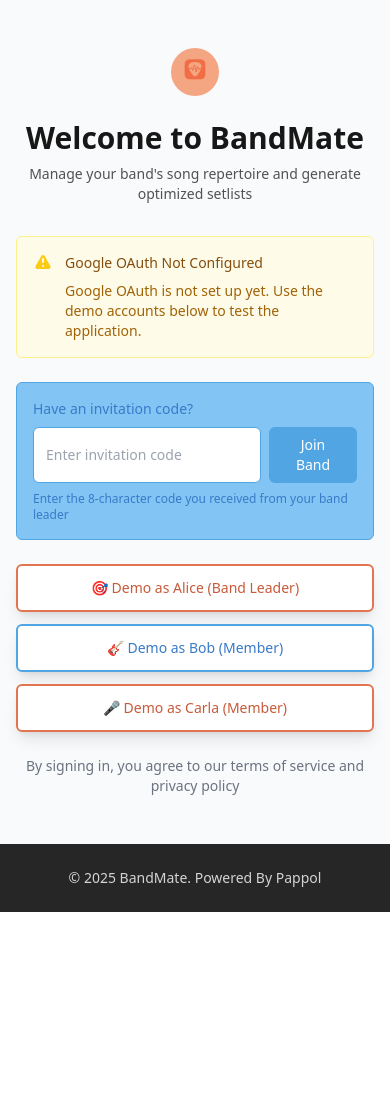
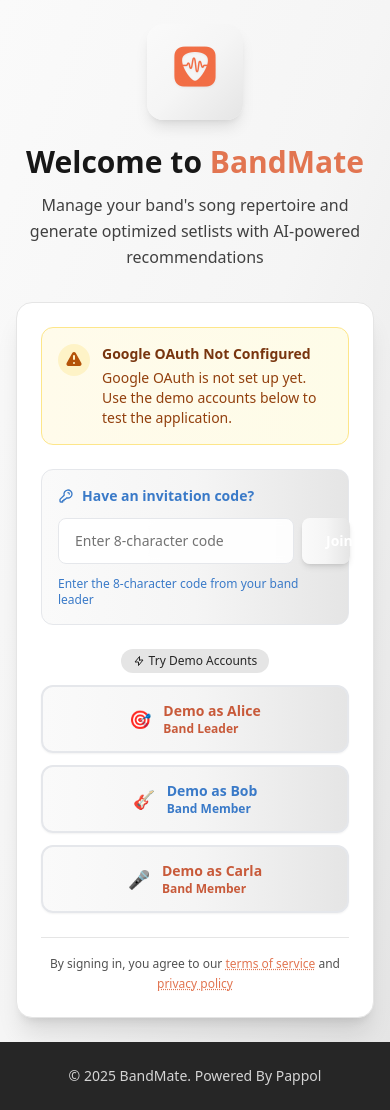
Before and after one commit to Pappol/BandMate, a Flask app: page /login in a window 390 px wide. Shown: the part 64-1174 px from the top of the page. Before the commit the page ends 976 px from the top, so only its background shows below. Run offline with Flask 3, Linux system fonts and the light colour scheme; some libraries are stand-ins or nearby versions.

Commit message:
Revamp login and wishlist templates for improved UI and user experience. Update login page with enhanced logo display, typography, and interactive elements. Refine wishlist layout by adjusting vote count styling for better visual clarity. Implement responsive design adjustments and interactive animations for a more engaging user interface.

```diff
--- a/app/main/templates/login.html
+++ b/app/main/templates/login.html
@@ -3,27 +3,32 @@
 {% block title %}Login - BandMate{% endblock %}
 
 {% block content %}
-<div class="min-h-screen flex items-center justify-center bg-gray-50 py-12 px-4 sm:px-6 lg:px-8">
+<div class="min-h-screen flex items-center justify-center bg-gradient-to-br from-neutral-50 via-neutral-100 to-neutral-200 py-6 px-4 sm:px-6 lg:px-8">
     <div class="max-w-md w-full space-y-8">
-        <div>
-            <div class="mx-auto h-12 w-12 flex items-center justify-center rounded-full bg-primary-light">
-                <img src="{{ url_for('static', filename='BandMateLogo.png') }}" alt="BandMate Logo" class="h-8 w-8">
+        <!-- Logo and Header Section -->
+        <div class="text-center">
+            <!-- Larger Logo Container -->
+            <div class="mx-auto h-24 w-24 flex items-center justify-center rounded-2xl bg-gradient-to-br from-primary to-primary-dark shadow-lg mb-6">
+                <img src="{{ url_for('static', filename='BandMateLogo.png') }}" alt="BandMate Logo" class="h-16 w-16 drop-shadow-sm">
             </div>
-            <h2 class="mt-6 text-center text-3xl font-extrabold text-neutral-900">
-                Welcome to BandMate
-            </h2>
-            <p class="mt-2 text-center text-sm text-neutral-600">
-                Manage your band's song repertoire and generate optimized setlists
+
+            <!-- Enhanced Typography -->
+            <h1 class="text-3xl sm:text-4xl font-bold text-neutral-900 mb-3">
+                Welcome to <span class="text-primary">BandMate</span>
+            </h1>
+            <p class="text-base sm:text-lg text-neutral-700 leading-relaxed max-w-sm mx-auto">
+                Manage your band's song repertoire and generate optimized setlists with AI-powered recommendations
             </p>
         </div>
 
-        <div class="mt-8 space-y-6">
-            <!-- Google OAuth Button - Only show if configured -->
+        <!-- Main Content Container -->
+        <div class="bg-white rounded-2xl shadow-xl border border-neutral-200 p-6 sm:p-8 space-y-6">
+            <!-- Google OAuth Button -->
             {% if config.GOOGLE_OAUTH_CLIENT_ID and config.GOOGLE_OAUTH_CLIENT_ID != 'your-google-client-id.apps.googleusercontent.com' %}
             <div>
                 <a href="{{ url_for('google.login') }}"
-                   class="group relative w-full flex justify-center py-3 px-4 border border-transparent text-sm font-medium rounded-md text-white bg-primary hover:bg-primary-hover focus:outline-none focus:ring-2 focus:ring-offset-2 focus:ring-primary transition-colors duration-200">
-                    <svg class="w-5 h-5 mr-2" viewBox="0 0 24 24">
+                   class="group relative w-full flex justify-center items-center py-3.5 px-6 border border-transparent text-base font-semibold rounded-xl text-neutral-900 bg-gradient-to-r from-primary to-primary-dark hover:from-primary-dark hover:to-primary focus:outline-none focus:ring-4 focus:ring-primary/20 focus:ring-offset-2 transition-all duration-300 transform hover:scale-[1.02] shadow-lg hover:shadow-xl">
+                    <svg class="w-6 h-6 mr-3" viewBox="0 0 24 24">
                         <path fill="currentColor" d="M22.56 12.25c0-.78-.07-1.53-.2-2.25H12v4.26h5.92c-.26 1.37-1.04 2.53-2.21 3.31v2.77h3.57c2.08-1.92 3.28-4.74 3.28-8.09z"/>
                         <path fill="currentColor" d="M12 23c2.97 0 5.46-.98 7.28-2.66l-3.57-2.77c-.98.66-2.23 1.06-3.71 1.06-2.86 0-5.29-1.93-6.16-4.53H2.18v2.84C3.99 20.53 7.7 23 12 23z"/>
                         <path fill="currentColor" d="M5.84 14.09c-.22-.66-.35-1.36-.35-2.09s.13-1.43.35-2.09V7.07H2.18C1.43 8.55 1 10.22 1 12s.43 3.45 1.18 4.93l2.85-2.22.81-.62z"/>
@@ -33,17 +38,19 @@
                 </a>
             </div>
             {% else %}
-            <!-- OAuth Not Configured Message -->
-            <div class="bg-yellow-50 border border-yellow-200 rounded-md p-4">
-                <div class="flex">
+            <!-- Enhanced OAuth Not Configured Message -->
+            <div class="bg-gradient-to-r from-amber-50 to-yellow-50 border border-amber-200 rounded-xl p-4">
+                <div class="flex items-start">
                     <div class="flex-shrink-0">
-                        <svg class="h-5 w-5 text-yellow-400" viewBox="0 0 20 20" fill="currentColor">
+                        <div class="w-8 h-8 bg-amber-100 rounded-full flex items-center justify-center">
+                            <svg class="h-5 w-5 text-amber-700" viewBox="0 0 20 20" fill="currentColor">
                                 <path fill-rule="evenodd" d="M8.257 3.099c.765-1.36 2.722-1.36 3.486 0l5.58 9.92c.75 1.334-.213 2.98-1.742 2.98H4.42c-1.53 0-2.493-1.646-1.743-2.98l5.58-9.92zM11 13a1 1 0 11-2 0 1 1 0 012 0zm-1-8a1 1 0 00-1 1v3a1 1 0 002 0V6a1 1 0 00-1-1z" clip-rule="evenodd"/>
                             </svg>
                         </div>
+                    </div>
                     <div class="ml-3">
-                        <h3 class="text-sm font-medium text-yellow-800">Google OAuth Not Configured</h3>
-                        <div class="mt-2 text-sm text-yellow-700">
+                        <h3 class="text-sm font-semibold text-amber-900">Google OAuth Not Configured</h3>
+                        <div class="mt-1 text-sm text-amber-800">
                             <p>Google OAuth is not set up yet. Use the demo accounts below to test the application.</p>
                         </div>
                     </div>
@@ -51,41 +58,80 @@
             </div>
             {% endif %}
 
-            <!-- Invitation Code Section -->
-            <div class="bg-complementary-light border border-complementary rounded-md p-4">
-                <h3 class="text-sm font-medium text-complementary-dark mb-2">Have an invitation code?</h3>
-                <form method="GET" action="#" class="flex space-x-2" onsubmit="joinWithCode(event)">
-                    <input type="text" id="invitationCode" name="code" placeholder="Enter invitation code"
-                           class="flex-1 border border-complementary rounded-md px-3 py-2 text-sm focus:outline-none focus:ring-2 focus:ring-complementary focus:border-complementary"
+            <!-- Enhanced Invitation Code Section -->
+            <div class="bg-gradient-to-r from-complementary-light/20 to-complementary/20 border border-complementary/30 rounded-xl p-4">
+                <h3 class="text-sm font-semibold text-complementary-dark mb-3 flex items-center">
+                    <svg class="w-4 h-4 mr-2" fill="none" stroke="currentColor" viewBox="0 0 24 24">
+                        <path stroke-linecap="round" stroke-linejoin="round" stroke-width="2" d="M15 7a2 2 0 012 2m4 0a6 6 0 01-7.743 5.743L11 17H9v2H7v2H4a1 1 0 01-1-1v-2.586a1 1 0 01.293-.707l5.964-5.964A6 6 0 1121 9z"></path>
+                    </svg>
+                    Have an invitation code?
+                </h3>
+                <form method="GET" action="#" class="space-y-3" onsubmit="joinWithCode(event)">
+                    <div class="flex space-x-2">
+                        <input type="text" id="invitationCode" name="code" placeholder="Enter 8-character code"
+                               class="flex-1 border border-complementary/30 rounded-lg px-4 py-3 text-sm focus:outline-none focus:ring-2 focus:ring-complementary/50 focus:border-complementary transition-all duration-200 bg-white/90 backdrop-blur-sm text-neutral-900 placeholder-neutral-500"
                                pattern="[A-Z0-9]{8}" title="8-character invitation code" required>
                         <button type="submit"
-                            class="bg-complementary text-white px-4 py-2 rounded-md text-sm font-medium hover:bg-complementary-dark focus:outline-none focus:ring-2 focus:ring-complementary">
-                        Join Band
+                                class="bg-gradient-to-r from-complementary to-complementary-dark text-white px-6 py-3 rounded-lg text-sm font-semibold hover:from-complementary-dark hover:to-complementary focus:outline-none focus:ring-2 focus:ring-complementary/50 focus:ring-offset-2 transition-all duration-200 transform hover:scale-105 shadow-md hover:shadow-lg">
+                            Join
                         </button>
+                    </div>
+                    <p class="text-xs text-complementary-dark">Enter the 8-character code from your band leader</p>
                 </form>
-                <p class="text-xs text-complementary-dark mt-2">Enter the 8-character code you received from your band leader</p>
             </div>
 
-            <!-- Demo Login Section -->
+            <!-- Enhanced Demo Login Section -->
+            <div class="space-y-3">
+                <div class="text-center">
+                    <div class="inline-flex items-center px-3 py-1 rounded-full text-xs font-medium bg-neutral-200 text-neutral-800">
+                        <svg class="w-3 h-3 mr-1" fill="none" stroke="currentColor" viewBox="0 0 24 24">
+                            <path stroke-linecap="round" stroke-linejoin="round" stroke-width="2" d="M13 10V3L4 14h7v7l9-11h-7z"></path>
+                        </svg>
+                        Try Demo Accounts
+                    </div>
+                </div>
+
                 <div class="grid grid-cols-1 gap-3">
                     <a href="{{ url_for('main.demo_login', email='alice@demo.com') }}"
-                   class="w-full flex justify-center py-3 px-4 border-2 border-primary rounded-md shadow-lg text-sm font-medium text-primary-dark bg-white hover:bg-primary-light focus:outline-none focus:ring-2 focus:ring-offset-2 focus:ring-primary transition-colors duration-200 cursor-pointer relative z-10">
-                    🎯 Demo as Alice (Band Leader)
+                       class="group w-full flex items-center justify-center py-3.5 px-6 border-2 border-primary/30 rounded-xl text-sm font-semibold text-primary-dark bg-gradient-to-r from-primary-light/10 to-primary/10 hover:from-primary-light/20 hover:to-primary/20 focus:outline-none focus:ring-4 focus:ring-primary/20 focus:ring-offset-2 transition-all duration-300 transform hover:scale-[1.02] cursor-pointer relative z-10 shadow-sm hover:shadow-md">
+                        <span class="text-lg mr-3">🎯</span>
+                        <span class="text-left">
+                            <div class="font-semibold text-primary-dark">Demo as Alice</div>
+                            <div class="text-xs text-primary-dark/80">Band Leader</div>
+                        </span>
                     </a>
+
                     <a href="{{ url_for('main.demo_login', email='bob@demo.com') }}"
-                   class="w-full flex justify-center py-3 px-4 border-2 border-complementary rounded-md shadow-lg text-sm font-medium text-complementary-dark bg-white hover:bg-complementary-light focus:outline-none focus:ring-2 focus:ring-offset-2 focus:ring-complementary transition-colors duration-200 cursor-pointer relative z-10">
-                    🎸 Demo as Bob (Member)
+                       class="group w-full flex items-center justify-center py-3.5 px-6 border-2 border-complementary/30 rounded-xl text-sm font-semibold text-complementary-dark bg-gradient-to-r from-complementary-light/10 to-complementary/10 hover:from-complementary-light/20 hover:to-complementary/20 focus:outline-none focus:ring-4 focus:ring-complementary/20 focus:ring-offset-2 transition-all duration-300 transform hover:scale-[1.02] cursor-pointer relative z-10 shadow-sm hover:shadow-md">
+                        <span class="text-lg mr-3">🎸</span>
+                        <span class="text-left">
+                            <div class="font-semibold text-complementary-dark">Demo as Bob</div>
+                            <div class="text-xs text-complementary-dark/80">Band Member</div>
+                        </span>
                     </a>
+
                     <a href="{{ url_for('main.demo_login', email='carla@demo.com') }}"
-                   class="w-full flex justify-center py-3 px-4 border-2 border-primary rounded-md shadow-lg text-sm font-medium text-primary-dark bg-white hover:bg-primary-light focus:outline-none focus:ring-2 focus:ring-offset-2 focus:ring-primary transition-colors duration-200 cursor-pointer relative z-10">
-                    🎤 Demo as Carla (Member)
+                       class="group w-full flex items-center justify-center py-3.5 px-6 border-2 border-primary/30 rounded-xl text-sm font-semibold text-primary-dark bg-gradient-to-r from-primary-light/10 to-primary/10 hover:from-primary-light/20 hover:to-primary/20 focus:outline-none focus:ring-4 focus:ring-primary/20 focus:ring-offset-2 transition-all duration-300 transform hover:scale-[1.02] cursor-pointer relative z-10 shadow-sm hover:shadow-md">
+                        <span class="text-lg mr-3">🎤</span>
+                        <span class="text-left">
+                            <div class="font-semibold text-primary-dark">Demo as Carla</div>
+                            <div class="text-xs text-primary-dark/80">Band Member</div>
+                        </span>
                     </a>
                 </div>
+            </div>
 
-            <div class="text-center">
-                <p class="text-sm text-gray-500">
-                    By signing in, you agree to our terms of service and privacy policy
+            <!-- Enhanced Footer -->
+            <div class="text-center pt-4 border-t border-neutral-200">
+                <p class="text-xs text-neutral-600 leading-relaxed">
+                    By signing in, you agree to our
+                    <a href="#" class="text-primary hover:text-primary-dark underline decoration-dotted">terms of service</a>
+                    and
+                    <a href="#" class="text-primary hover:text-primary-dark underline decoration-dotted">privacy policy</a>
                 </p>
+            </div>
+        </div>
+    </div>
 </div>
 
 <script>
@@ -98,8 +144,18 @@
         alert('Please enter a valid 8-character invitation code');
     }
 }
+
+// Add some interactive animations
+document.addEventListener('DOMContentLoaded', function() {
+    const logo = document.querySelector('.mx-auto.h-24');
+    if (logo) {
+        logo.addEventListener('mouseenter', function() {
+            this.style.transform = 'scale(1.05) rotate(2deg)';
+        });
+        logo.addEventListener('mouseleave', function() {
+            this.style.transform = 'scale(1) rotate(0deg)';
+        });
+    }
+});
 </script>
-        </div>
-    </div>
-</div>
 {% endblock %}
--- a/app/main/templates/wishlist.html
+++ b/app/main/templates/wishlist.html
@@ -101,7 +101,7 @@
                         <div class="flex items-center justify-between">
                             <!-- Vote Count -->
                             <div class="text-center">
-                                <div class="text-2xl sm:text-3xl font-bold bg-gradient-to-r from-primary to-primary-dark bg-clip-text text-transparent">
+                                <div class="text-2xl sm:text-3xl font-bold text-neutral-900">
                                     {{ song.vote_count }}
                                 </div>
                                 <div class="text-xs text-neutral-500 font-medium">votes</div>
```
Lines whose indentation alone changed are shown as unchanged.
